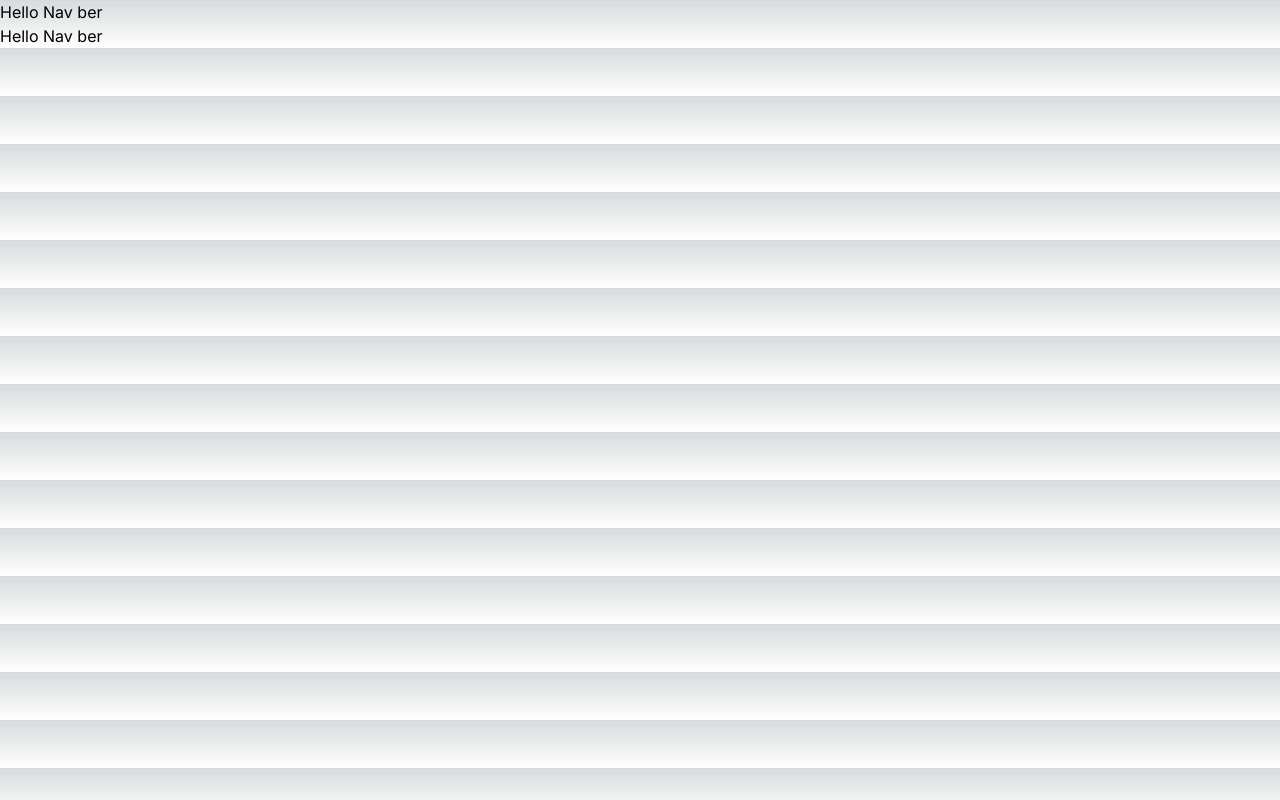
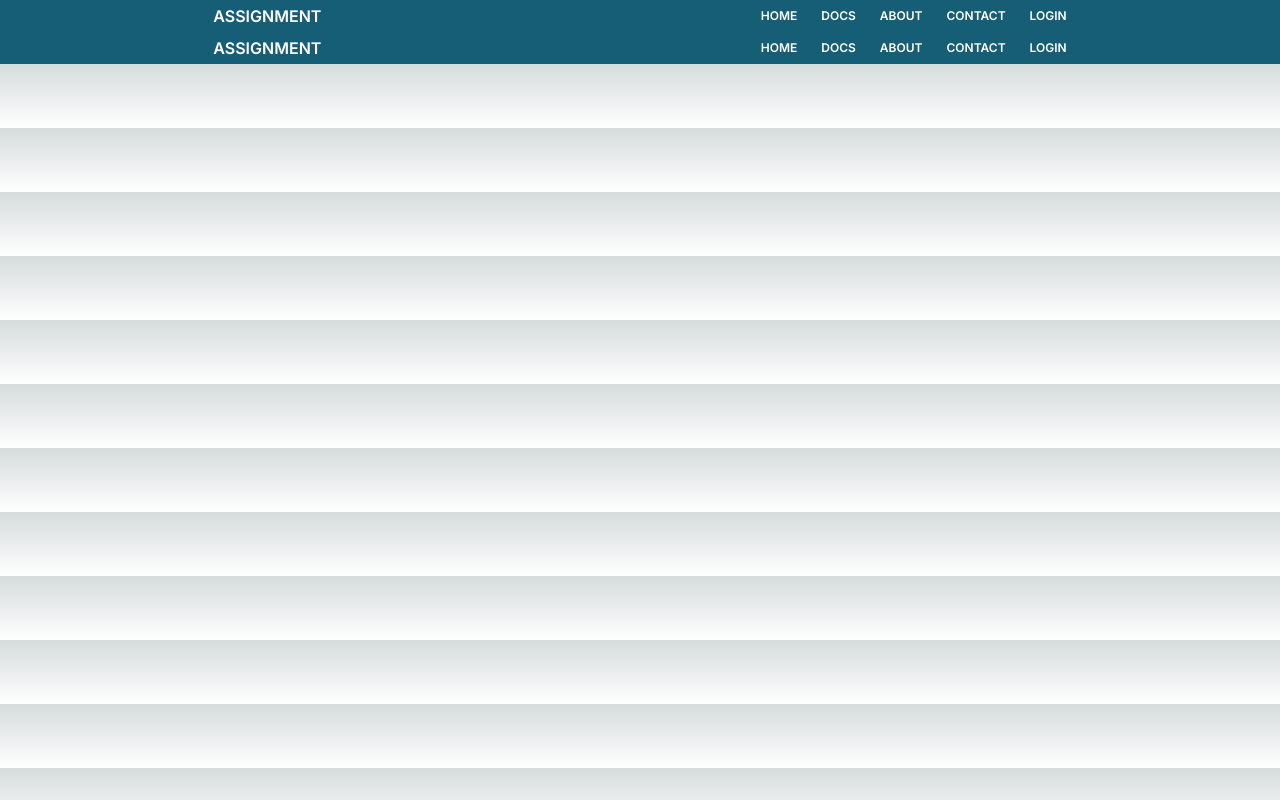
Before and after one commit to minhajul-im/Practice-React-Next, a Next.js app in the folder Module-8/: page /navbar in a window 1280 px wide. Built offline with nearby package versions, Linux system fonts and the light colour scheme.

Commit message:
navbar completed

```diff
--- a/Module-8/app/navbar/page.js
+++ b/Module-8/app/navbar/page.js
@@ -1,7 +1,35 @@
+// import Link from "next/link";
+
 const Nav = () => {
   return (
-    <div>
-      <h1>Hello Nav ber</h1>
+    <div className="bg-cyan-800 ">
+      <div className="w-4/6 m-auto flex justify-between items-center py-1">
+        <p className="text-white font-semibold uppercase space-x-1 cursor-pointer hover:text-black transition-all duration-100">
+          assignment
+        </p>
+
+        <ul
+          className="flex gap-6
+         text-white text-xs font-semibold
+          space-x-0  uppercase"
+        >
+          <li className="cursor-pointer hover:underline transition-all hover:text-black">
+            home
+          </li>
+          <li className="cursor-pointer hover:underline transition-all hover:text-black">
+            docs
+          </li>
+          <li className="cursor-pointer hover:underline transition-all hover:text-black">
+            about
+          </li>
+          <li className="cursor-pointer hover:underline transition-all hover:text-black">
+            contact
+          </li>
+          <li className="cursor-pointer hover:underline transition-all hover:text-black">
+            login
+          </li>
+        </ul>
+      </div>
     </div>
   );
 };
```
